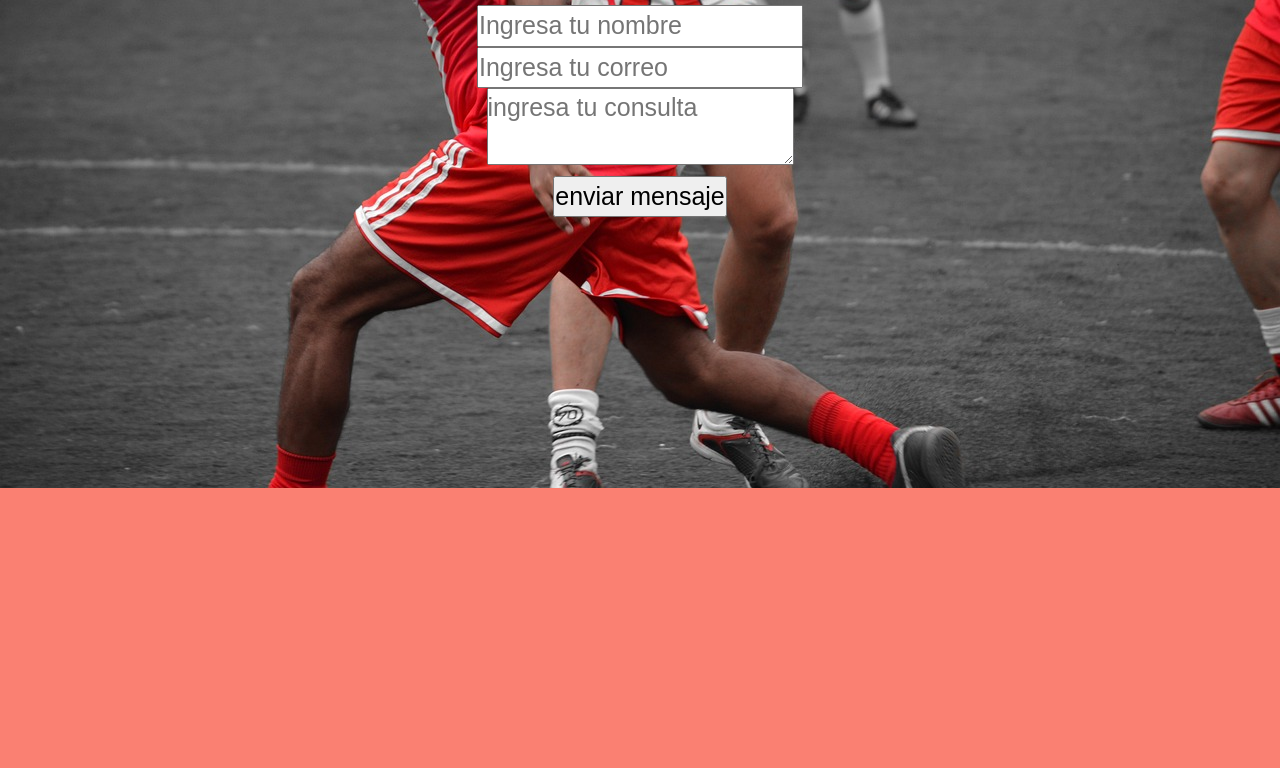
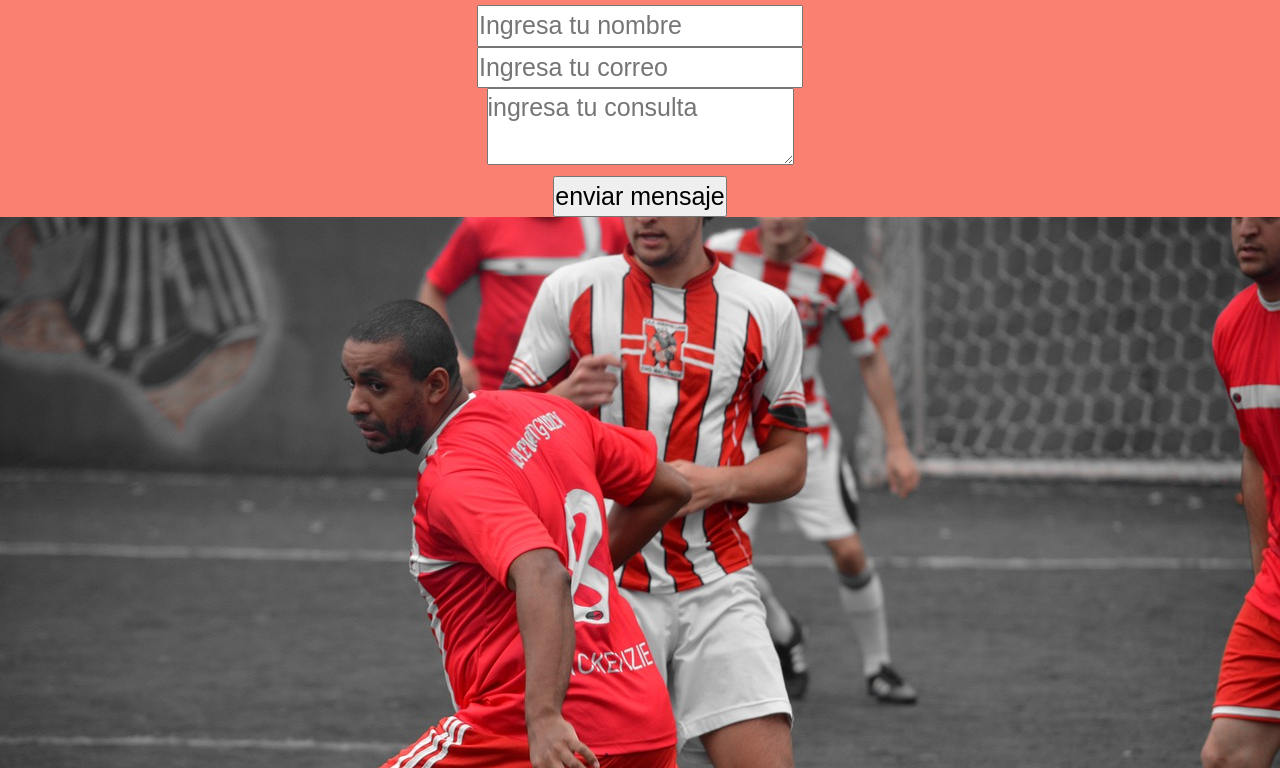
Before and after one commit to Dbmian/tercera, a plain HTML site: page pages/sobrenosotros.html in a window 1280 px wide. Shown: the part 311-1079 px from the top of the page. Before the commit the page ends 800 px from the top, so only its background shows below. Drawn offline with nearby package versions, Linux system fonts and the light colour scheme.

Commit message:
agregue SEO a todas las secciones

```diff
--- a/estilos/estilos.scss
+++ b/estilos/estilos.scss
@@ -141,8 +141,8 @@ footer a:hover {
 .fondonosotros{
     z-index: 0;
     display: flex;
-    position: absolute;
-    bottom: 1px;
+    flex-direction: column;
+    align-items: center;
 }
 .retro{
     text-align: center;
--- a/pages/sobrenosotros.html
+++ b/pages/sobrenosotros.html
@@ -4,6 +4,8 @@
 <head>
     <meta charset="UTF-8" />
     <meta name="viewport" content="width=device-width, initial-scale=1.0"/>
+    <meta name="descrption" content="Sobre nosotros, quienes somos y a que nos dedicamos"/>
+    <meta name="keyboard" content="camisetas, retro, camisetas deportivas deporte"/>
     <link href="https://cdn.jsdelivr.net/npm/bootstrap@5.3.3/dist/css/bootstrap.min.css" rel="stylesheet"
         integrity="sha384-QWTKZyjpPEjISv5WaRU9OFeRpok6YctnYmDr5pNlyT2bRjXh0JMhjY6hW+ALEwIH" crossorigin="anonymous"/>
     <link rel="stylesheet" href="https://cdnjs.cloudflare.com/ajax/libs/font-awesome/6.5.1/css/all.min.css"
```
Also changed, not shown: estilos/estilos.css, 1 other file.
